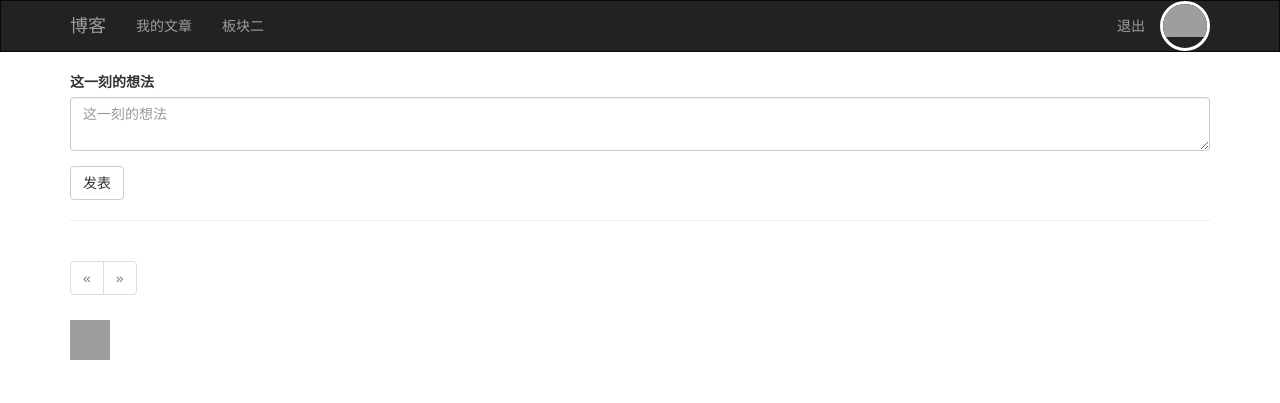
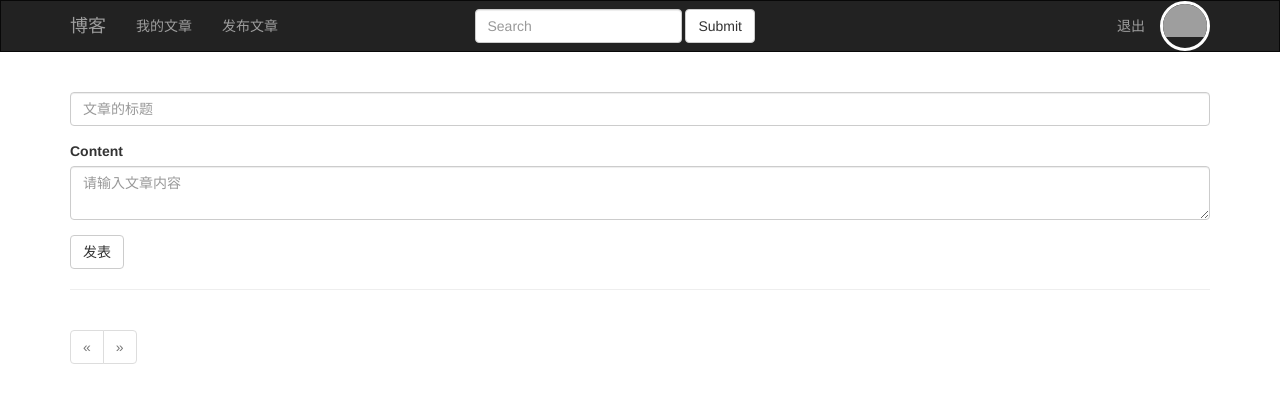
Before and after one commit to ccaihuixin/blog, a Flask app: page / in a window 1280 px wide. Shown: the top 403 px of the page. Run offline with Flask 2, Linux system fonts and the light colour scheme; the visitor is signed in with stand-in values (Sample User, id 1); data comes from the database, SQL or seed files in the repository; data that the repository does not hold is empty; some libraries are stand-ins or nearby versions; grey boxes are pictures that could not be loaded.

Commit message:
添加搜索框和圆形头像

```diff
--- a/app/forms/posts.py
+++ b/app/forms/posts.py
@@ -1,10 +1,12 @@
 from flask_wtf import FlaskForm
-from wtforms import TextAreaField, SubmitField
+from wtforms import TextAreaField, SubmitField, StringField
 from wtforms.validators import DataRequired, Length
 
 
 class PostsForm(FlaskForm):
     # 设置字段的其他属性使用render_kw完成
-    content = TextAreaField('这一刻的想法', render_kw={'placeholder': '这一刻的想法'},
-                            validators=[DataRequired(), Length(1, 128, message="长度要介于1，128之间")])
+    title = StringField('',validators=[DataRequired(), Length(5, 100, message='标题长度请介于5至100之间')],
+                        render_kw={"placeholder": '文章的标题'})
+    content = TextAreaField(render_kw={'placeholder': '请输入文章内容'},
+                            validators=[DataRequired(), Length(1, 65535, message="长度要介于1，128之间")])
     submit = SubmitField('发表')
--- a/app/models/posts.py
+++ b/app/models/posts.py
@@ -5,6 +5,7 @@
 class Posts(db.Model):
     __tablename__ = 'posts'
     id = db.Column(db.Integer, primary_key=True)
+    title = db.Column(db.String(100))
     content = db.Column(db.Text)
     timestamp = db.Column(db.DateTime, default=datetime.utcnow)
     rid = db.Column(db.Integer, index=True, default=0)  # 回复id 默认为0 表示发表
--- a/app/templates/common/base.html
+++ b/app/templates/common/base.html
@@ -22,22 +22,29 @@
             <div class="collapse navbar-collapse">
                 <ul class="nav navbar-nav">
                     <li><a href="#">我的文章</a></li>
-                    <li><a href="#">板块二</a></li>
+                    <li><a href="#">发布文章</a></li>
                 </ul>
+             <form class="navbar-form navbar-left" style="margin-left: 15%">
+        <div class="form-group">
+          <input type="text" class="form-control" placeholder="Search">
+        </div>
+        <button type="submit" class="btn btn-default">Submit</button>
+      </form>
                 <ul class="nav navbar-nav navbar-right">
                 {% if current_user.is_authenticated %}
                     <li><a href="{{ url_for('user.logout') }}">退出</a> </li>
-                    <li class="dropdown">
-          <a href="#" class="dropdown-toggle" data-toggle="dropdown" role="button" aria-haspopup="true" aria-expanded="false" style="padding: 0">{#  { current_user.username }#}                <div class="c1">
-    <img src="{{  url_for('static',filename='upload/default.jpg')}} " alt="">
-</div>{#   <span class="caret"></span>#}</a>
-          <ul class="dropdown-menu">
+                    <li class="dropdown" style="">
+          <a href="#" class="dropdown-toggle" data-toggle="dropdown" role="button" aria-haspopup="true" aria-expanded="false" style="padding: 0;"><div class="c1">
+    <img src="{{  url_for('static',filename='upload/'+current_user.icon)}} " alt="">
+</div></a>
+          <ul class="dropdown-menu" style="margin-left: 30px;right: 15px">
+            <li><a href="#">{{   current_user.username }}</a></li>
+                <li role="separator" class="divider"></li>
             <li><a href="{{ url_for('user.profile') }}">个人信息</a></li>
             <li><a href="{{ url_for('user.change_password') }}">修改密码</a></li>
             <li><a href="#">修改邮箱</a></li>
               <li><a href="{{ url_for('user.change_icon') }}">修改头像</a></li>
-            <li role="separator" class="divider"></li>
-            <li><a href="#">Separated link</a></li>
+              <li><a href="#">我的收藏</a></li>
           </ul>
         </li>
                 {% else %}
--- a/app/templates/main/index.html
+++ b/app/templates/main/index.html
@@ -12,6 +12,7 @@
     <a href="#">
       <img class="media-object" src="{{ url_for('static',filename='upload/'+p.user.icon) }}" style="height: 64px;width: 64px" alt="icon">
     </a>
+      <span>{{ p.user.username }}</span>
   </div>
   <div class="media-body">
       <div style="float:right">{{ moment(p.timestamp).fromNow() }}</div>
@@ -23,20 +24,4 @@
     <hr/>
     {# 展示分页导航条 #}
     {{ pagination_show(pagination,'main.index') }}
-
-
-    <div class="ms-auto dropdown nav-item"><a aria-haspopup="true" aria-expanded="false" id="userInfo"
-                                              class="pe-0 dropdown-toggle nav-link" role="button" href="#">
-        <div class="avatar   ">
-            <div class="position-relative overflow-hidden rounded-circle h-100 d-flex align-items-center justify-content-center">
-                <div style="overflow:hidden;box-sizing:border-box;display:inline-block;position:relative;width:40px;height:40px">
-                    <img alt="Jason Doe"
-                         srcset="/_next/image?url=%2Fimg%2Favatar-6.jpg&amp;w=48&amp;q=75 1x, /_next/image?url=%2Fimg%2Favatar-6.jpg&amp;w=96&amp;q=75 2x"
-                         src="/_next/image?url=%2Fimg%2Favatar-6.jpg&amp;w=96&amp;q=75" decoding="async"
-                         class="rounded-circle"
-                         style="position:absolute;top:0;left:0;bottom:0;right:0;box-sizing:border-box;padding:0;border:none;margin:auto;display:block;width:0;height:0;min-width:100%;max-width:100%;min-height:100%;max-height:100%">
-                </div>
-            </div>
-        </div>
-    </a>
 {% endblock %}
```
Also changed, not shown: app/views/article.py (added).
